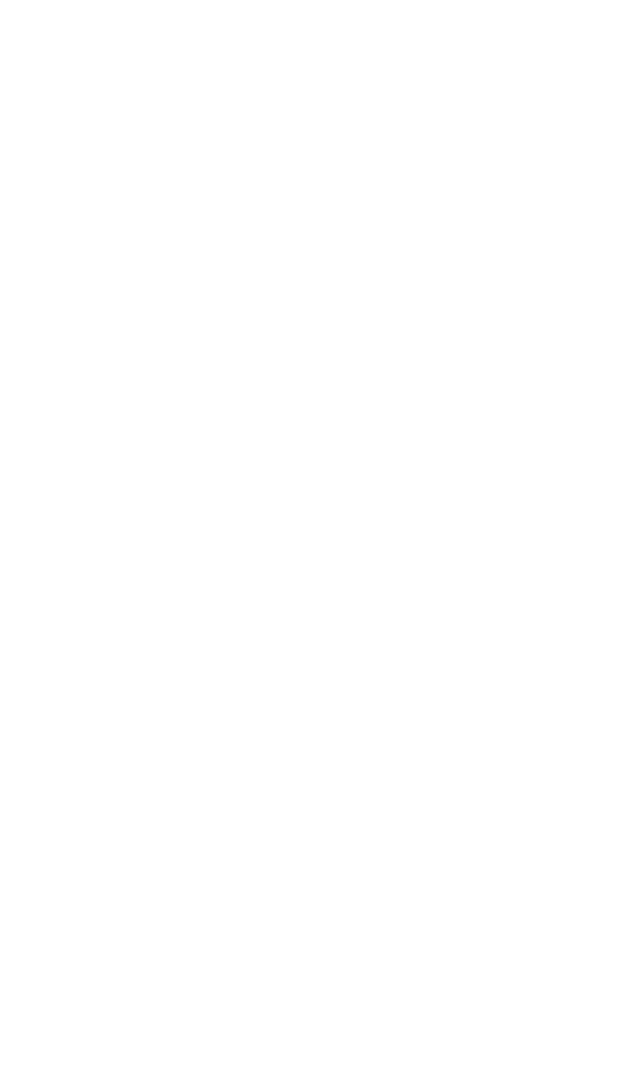
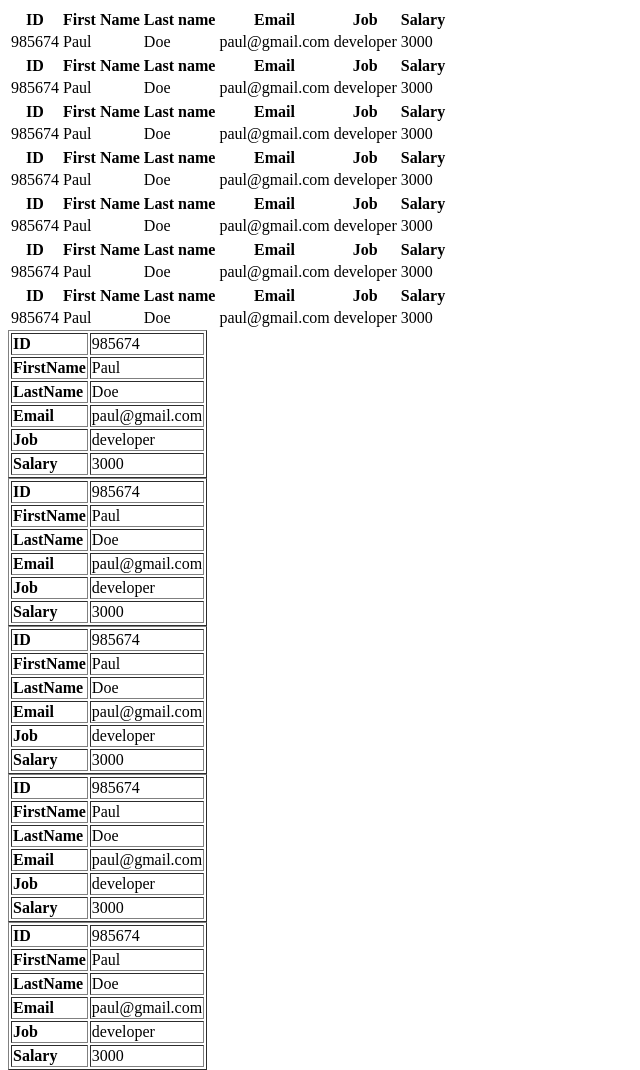
Before and after one commit to Magic1122/CFLMS-JS-DAY5-Bakos-Biszta, a plain HTML site: page intermediate/index1.html in a window 1280 px wide. Shown: the top 1070 px of the page, without its empty margins (0-640 px from the left). Before the commit the page ends 800 px from the top, so only its background shows below. Drawn offline with Linux system fonts and the light colour scheme.

Commit message:
adds interm ex

```diff
--- a/Basic/intermediate/ex2.js
+++ /dev/null
@@ -1,71 +0,0 @@
-/*Create a JSON file which contains the following details per employee:
-
-Unique ID
-First Name
-Last Name
-Email address
-Job Title
-Salary
-Fill the JSON file with meaningful data for 10 Employees. Print each employee's details in a table which will look representative and easily readable for the management team.*/
-
-const employees = [{
-        "ID": "985674",
-        "firstName": "Paul",
-        "lastName": "Doe",
-        "email": "paul@gmail.com",
-        "jobT": "developer",
-        "salary": "3000"
-    },
-    {
-        "ID": "985674",
-        "firstName": "Paul",
-        "lastName": "Doe",
-        "email": "paul@gmail.com",
-        "jobT": "developer",
-        "salary": "3000"
-    },
-
-    {
-        "ID": "985674",
-        "firstName": "Paul",
-        "lastName": "Doe",
-        "email": "paul@gmail.com",
-        "jobT": "developer",
-        "salary": "3000"
-    },
-
-    {
-        "ID": "985674",
-        "firstName": "Paul",
-        "lastName": "Doe",
-        "email": "paul@gmail.com",
-        "jobT": "developer",
-        "salary": "3000"
-    },
-    {
-        "ID": "985674",
-        "firstName": "Paul",
-        "lastName": "Doe",
-        "email": "paul@gmail.com",
-        "jobT": "developer",
-        "salary": "3000"
-    },
-    {
-        "ID": "985674",
-        "firstName": "Paul",
-        "lastName": "Doe",
-        "email": "paul@gmail.com",
-        "jobT": "developer",
-        "salary": "3000"
-    },
-    {
-        "ID": "985674",
-        "firstName": "Paul",
-        "lastName": "Doe",
-        "email": "paul@gmail.com",
-        "jobT": "developer",
-        "salary": "3000"
-    }
-
-]
-const resultDiv = document.getElementById("result")
--- /dev/null
+++ b/intermediate/ex2.js
@@ -0,0 +1,149 @@
+/*Create a JSON file which contains the following details per employee:
+
+Unique ID
+First Name
+Last Name
+Email address
+Job Title
+Salary
+Fill the JSON file with meaningful data for 10 Employees. Print each employee's details in a table which will look representative and easily readable for the management team.*/
+
+const employees = [{
+    "ID": "985674",
+    "firstName": "Paul",
+    "lastName": "Doe",
+    "email": "paul@gmail.com",
+    "jobT": "developer",
+    "salary": "3000"
+},
+{
+    "ID": "985674",
+    "firstName": "Paul",
+    "lastName": "Doe",
+    "email": "paul@gmail.com",
+    "jobT": "developer",
+    "salary": "3000"
+},
+
+{
+    "ID": "985674",
+    "firstName": "Paul",
+    "lastName": "Doe",
+    "email": "paul@gmail.com",
+    "jobT": "developer",
+    "salary": "3000"
+},
+
+{
+    "ID": "985674",
+    "firstName": "Paul",
+    "lastName": "Doe",
+    "email": "paul@gmail.com",
+    "jobT": "developer",
+    "salary": "3000"
+},
+{
+    "ID": "985674",
+    "firstName": "Paul",
+    "lastName": "Doe",
+    "email": "paul@gmail.com",
+    "jobT": "developer",
+    "salary": "3000"
+},
+{
+    "ID": "985674",
+    "firstName": "Paul",
+    "lastName": "Doe",
+    "email": "paul@gmail.com",
+    "jobT": "developer",
+    "salary": "3000"
+},
+{
+    "ID": "985674",
+    "firstName": "Paul",
+    "lastName": "Doe",
+    "email": "paul@gmail.com",
+    "jobT": "developer",
+    "salary": "3000"
+}
+
+]
+const resultDiv = document.getElementById("result")
+
+/* resultDiv.innerHTML += `<table>`
+console.log(resultDiv) */
+
+employees.map((employee) => {
+    resultDiv.innerHTML +=
+    `<table>
+    <tr>
+    <th>ID</th>
+    <th>First Name</th>
+    <th>Last name</th>
+    <th>Email</th>
+    <th>Job</th>
+    <th>Salary</th>
+  </tr>
+  <tr>
+    <td>${employee.ID}</td>
+    <td>${employee.firstName}</td>
+    <td>${employee.lastName}</td>
+    <td>${employee.email}</td>
+    <td>${employee.jobT}</td>
+    <td>${employee.salary}</td>
+  </tr>
+  </table>`
+  console.log(employee)
+})
+
+/* <table style="width:100%">
+  <tr>
+    <th>Firstname</th>
+    <th>Lastname</th>
+    <th>Age</th>
+  </tr>
+  <tr>
+    <td>Jill</td>
+    <td>Smith</td>
+    <td>50</td>
+  </tr>
+  <tr>
+    <td>Eve</td>
+    <td>Jackson</td>
+    <td>94</td>
+  </tr>
+  <tr>
+    <td>John</td>
+    <td>Doe</td>
+    <td>80</td>
+  </tr>
+</table>
+ */
+
+var i = 0
+    /* document.writeln("<table border='2'><tr>");
+    for (i = 0; i < employees.length; i++) {
+        document.writeln("<td>");
+        document.writeln("<table border='1' width=100 >");
+        document.writeln("<tr><td><b>ID</b></td><td width=50>" + "</td></tr>");
+        document.writeln("<tr><td><b>First Name</b></td><td width=50>" + "</td></tr>");
+        document.writeln("<tr><td><b>Last Name</b></td><td width=50>" + "</td></tr>");
+        document.writeln("<tr><td><b>Email</b></td><td width=50>" + "</td></tr>");
+        document.writeln("<tr><td><b>Job</b></td><td width=50>" + "</td></tr>");
+        document.writeln("<tr><td><b>Salary</b></td><td width=50>" + "</td></tr>");
+        document.writeln("</table>");
+        document.writeln("</td>");
+    } */
+    for (i = 0; i < employees.length; i++) {
+        document.writeln("<td>");
+        document.writeln("<table border='1' width=100 >");
+        document.writeln("<tr><td><b>ID</b></td><td width=50>" + employees[i].ID + "</td></tr>");
+        document.writeln("<tr><td><b>FirstName</b></td><td width=50>" + employees[i].firstName + "</td></tr>");
+        document.writeln("<tr><td><b>LastName</b></td><td width=50>" + employees[i].lastName + "</td></tr>");
+        document.writeln("<tr><td><b>Email</b></td><td width=50>" + employees[i].email + "</td></tr>");
+        document.writeln("<tr><td><b>Job</b></td><td width=50>" + employees[i].jobT + "</td></tr>");
+        document.writeln("<tr><td><b>Salary</b></td><td width=50>" + employees[i].salary + "</td></tr>");
+        document.writeln("</table>");
+        document.writeln("</td>");
+    }
+    document.writeln("</tr></table>");
--- a/Basic/intermediate/index1.html
+++ b/intermediate/index1.html
@@ -8,7 +8,11 @@
 </head>
 
 <body>
-    <div id="result"></div>
+    <div id="result">
+        <table id="table">
+
+        </table>
+    </div>
     <script src="ex2.js">
     </script>
 </body>
```
